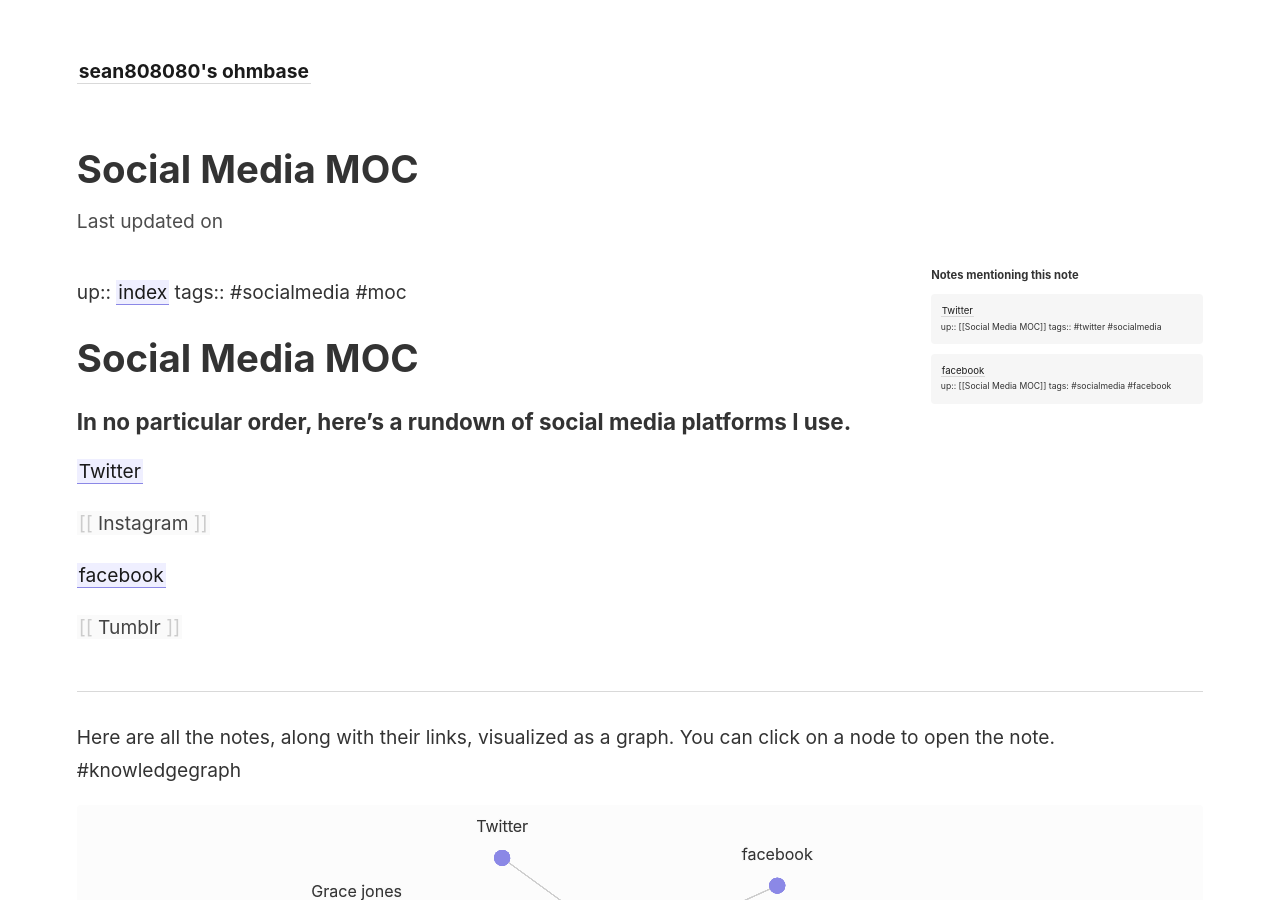
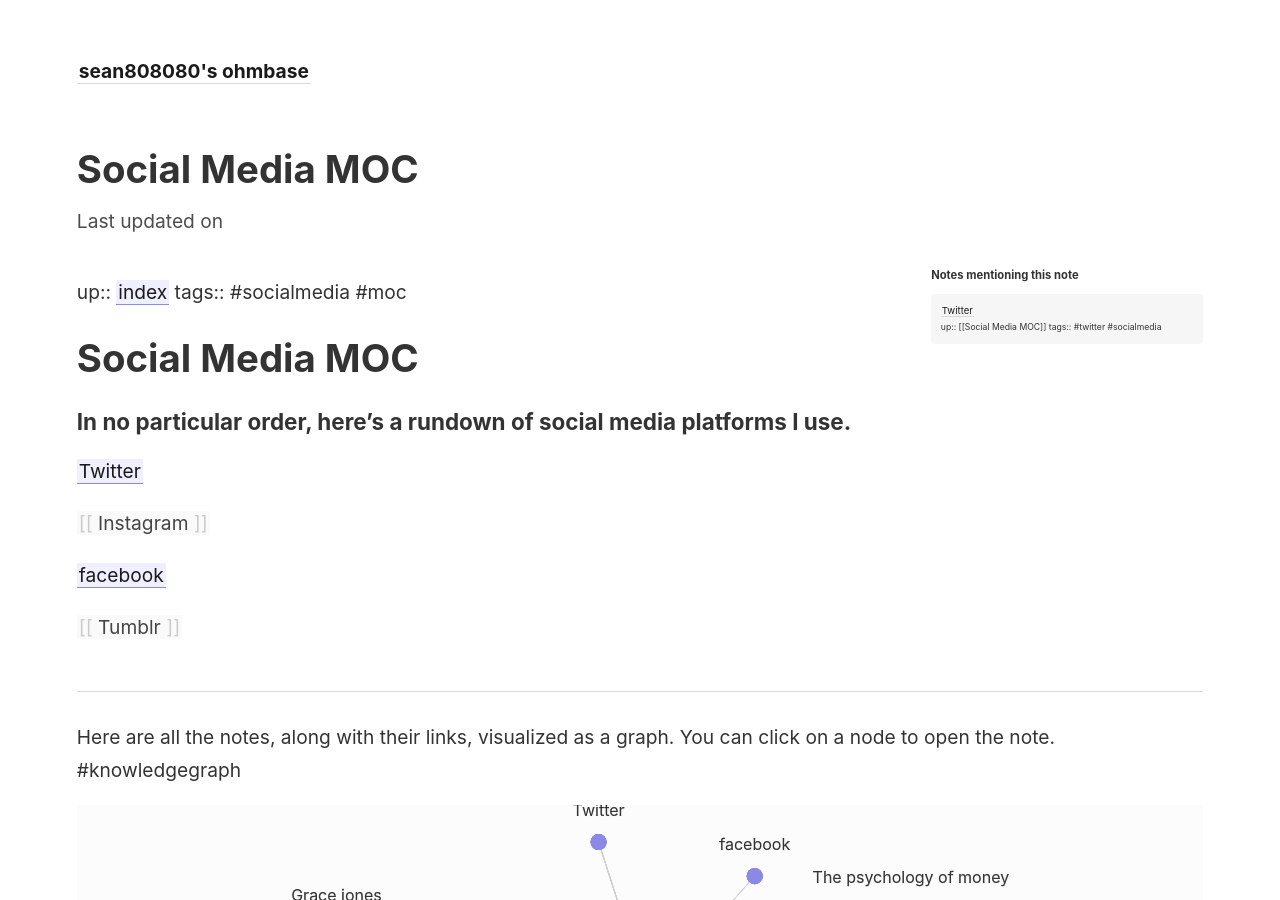
Before and after one commit to sean808080/digital-garden-jekyll, a Jekyll site: the page built from _notes/Social Media MOC.md, in a window 1280 px wide and 900 px high. Built offline with Jekyll 4.4.1, drawn with Linux system fonts in a browser that asks for light colours; some of the changed lines change nothing that is shown.

Commit message:
PUSH NOTE : facebook.md

```diff
--- a/_notes/facebook.md
+++ b/_notes/facebook.md
@@ -3,7 +3,7 @@
 title: "facebook"
 ---
 
-up:: [[Social Media MOC]]
+up:: [Social Media MOC](Social%20Media%20MOC)
 tags: #socialmedia #facebook
 
 
```
